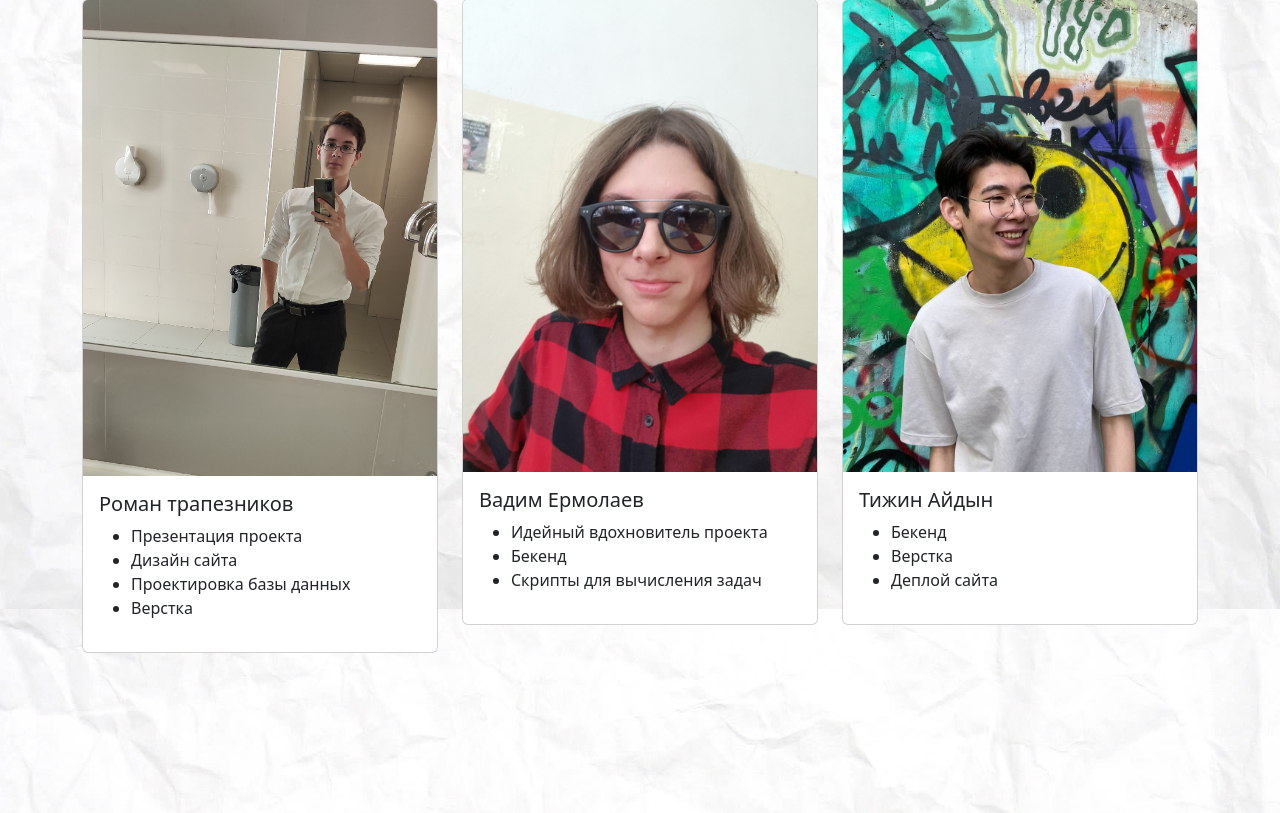
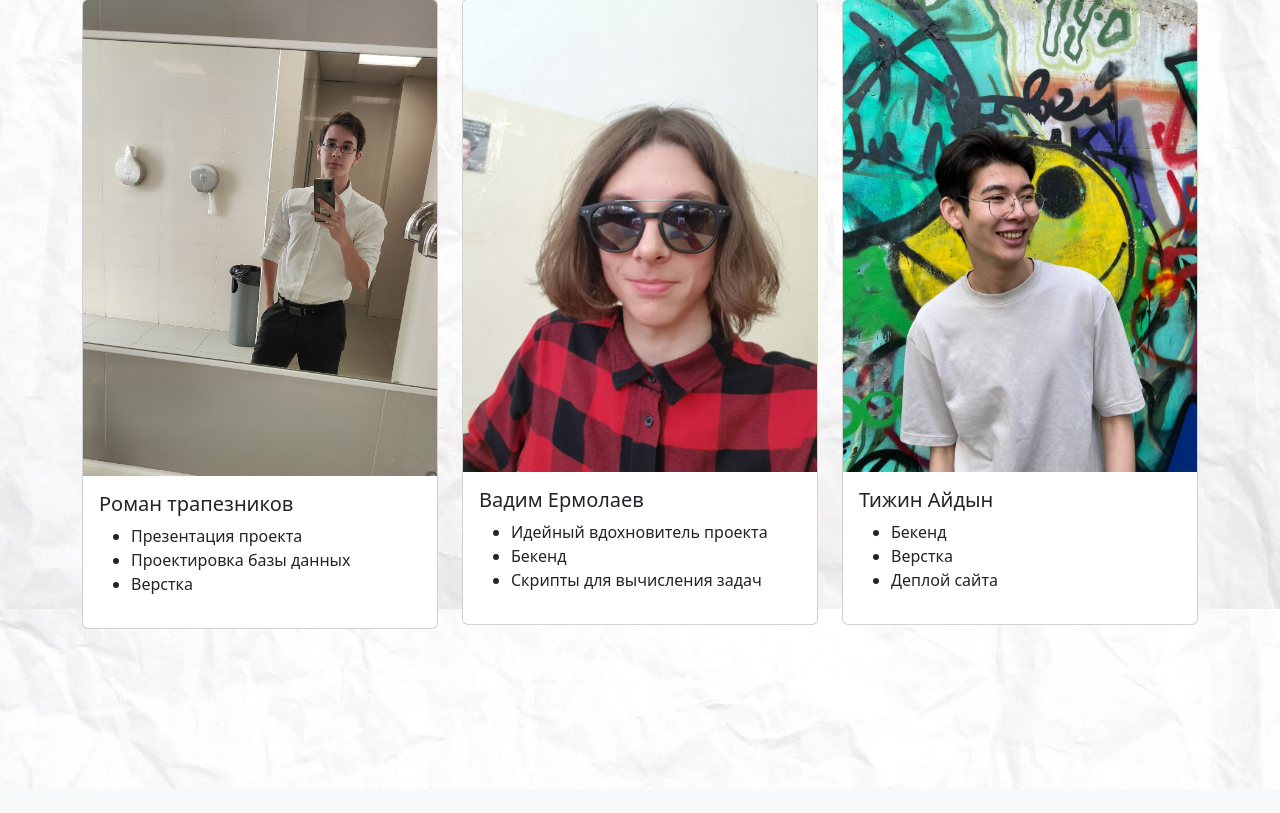
Before and after one commit to Friztutu/-physical-chemistry-misis, a Django app: page /about_team/ in a window 1280 px wide. Shown: the part 191-1004 px from the top of the page. After the commit the page ends 979 px from the top, so only its background shows below. Run offline with Django 3.2, Linux system fonts and the light colour scheme.

Commit message:
Рома больше не дизайнер

```diff
--- a/templates/Calculus/about_team.html
+++ b/templates/Calculus/about_team.html
@@ -21,7 +21,6 @@
                     <h5 class="card-title">Роман трапезников</h5>
                     <ul>
                         <li>Презентация проекта</li>
-                        <li>Дизайн сайта</li>
                         <li>Проектировка базы данных</li>
                         <li>Верстка</li>
                     </ul>
```
